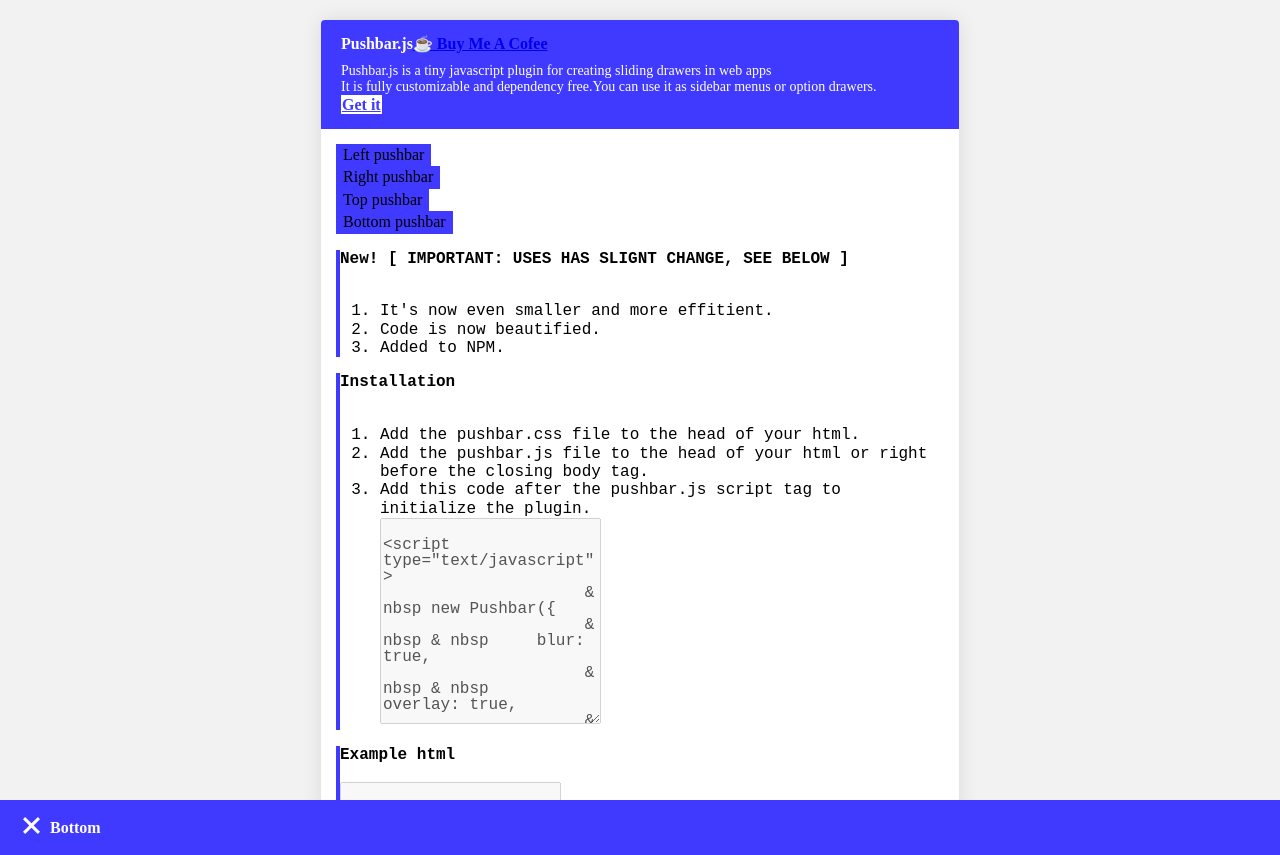
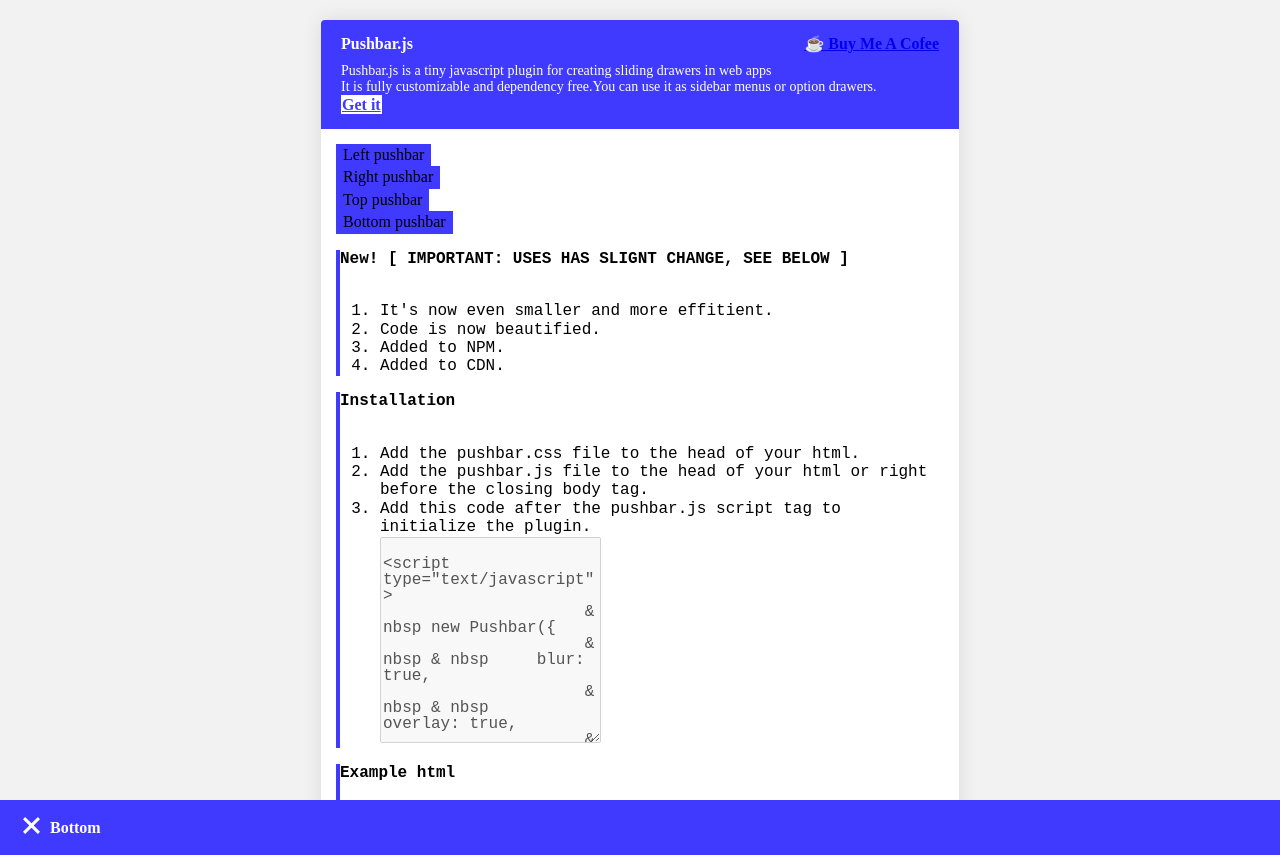
Before and after one commit to oncebot/pushbar.js, a plain HTML site: page index.html in a window 1280 px wide. Shown: the top 855 px of the page. Drawn offline with nearby package versions, Linux system fonts and the light colour scheme; a small style sheet from the web is missing.

Commit message:
Doc update

```diff
--- a/index.html
+++ b/index.html
@@ -42,8 +42,8 @@
 		<div class="wrapper">
 			<div class="card">
 				<div class="card_title">
-					<div style="display: flex;">
-						<span>Pushbar.js</span>
+					<div style="display: flex; align-items: center;">
+						<span style="flex:1;">Pushbar.js</span>
 						<a href="https://www.buymeacoffee.com/oncebot" target="_blank">☕️ Buy Me A Cofee</a>
 					</div>
 					<div class="small" style="margin-top: 10px;">Pushbar.js is a tiny javascript plugin for creating
@@ -69,6 +69,7 @@
 							<li>It's now even smaller and more effitient.</li>
 							<li>Code is now beautified.</li>
 							<li>Added to NPM.</li>
+							<li>Added to CDN.</li>
 						</ol>
 					</code></pre>
 					<pre><code>
```
Also changed, not shown: README.md.
